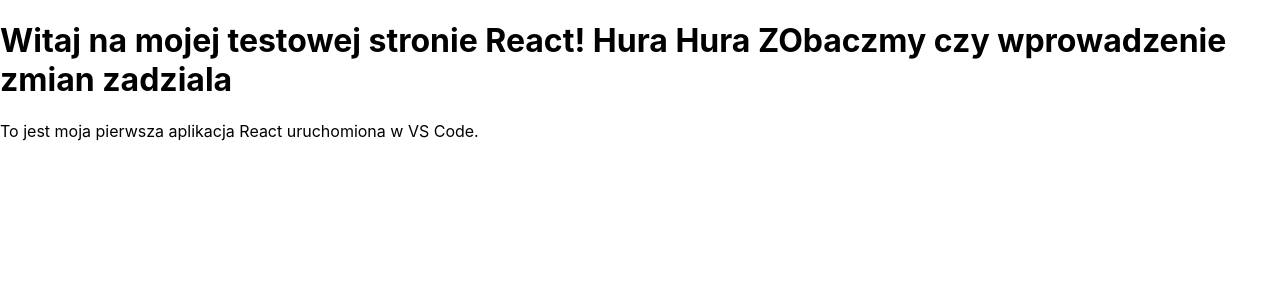
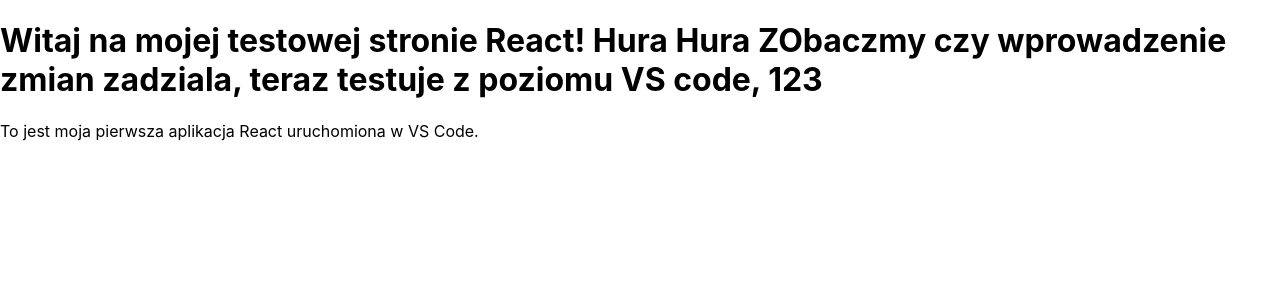
Before and after one commit to wabster341/projekt_zespolowy_Dijkstra, a React (Create React App) app: page / in a window 1280 px wide. Shown: the top 300 px of the page. Built offline with nearby package versions, Linux system fonts and the light colour scheme.

Commit message:
wprowadzilem zmiany i skorzystalem z GUI

```diff
--- a/src/App.js
+++ b/src/App.js
@@ -3,7 +3,9 @@
 function App() {
   return (
     <div>
-      <h1>Witaj na mojej testowej stronie React! Hura Hura ZObaczmy czy wprowadzenie zmian zadziala</h1>
+      <h1>Witaj na mojej testowej stronie React! Hura Hura ZObaczmy czy wprowadzenie zmian zadziala,
+        teraz testuje z poziomu VS code, 123
+      </h1>
       <p>To jest moja pierwsza aplikacja React uruchomiona w VS Code.</p>
     </div>
   );
```
